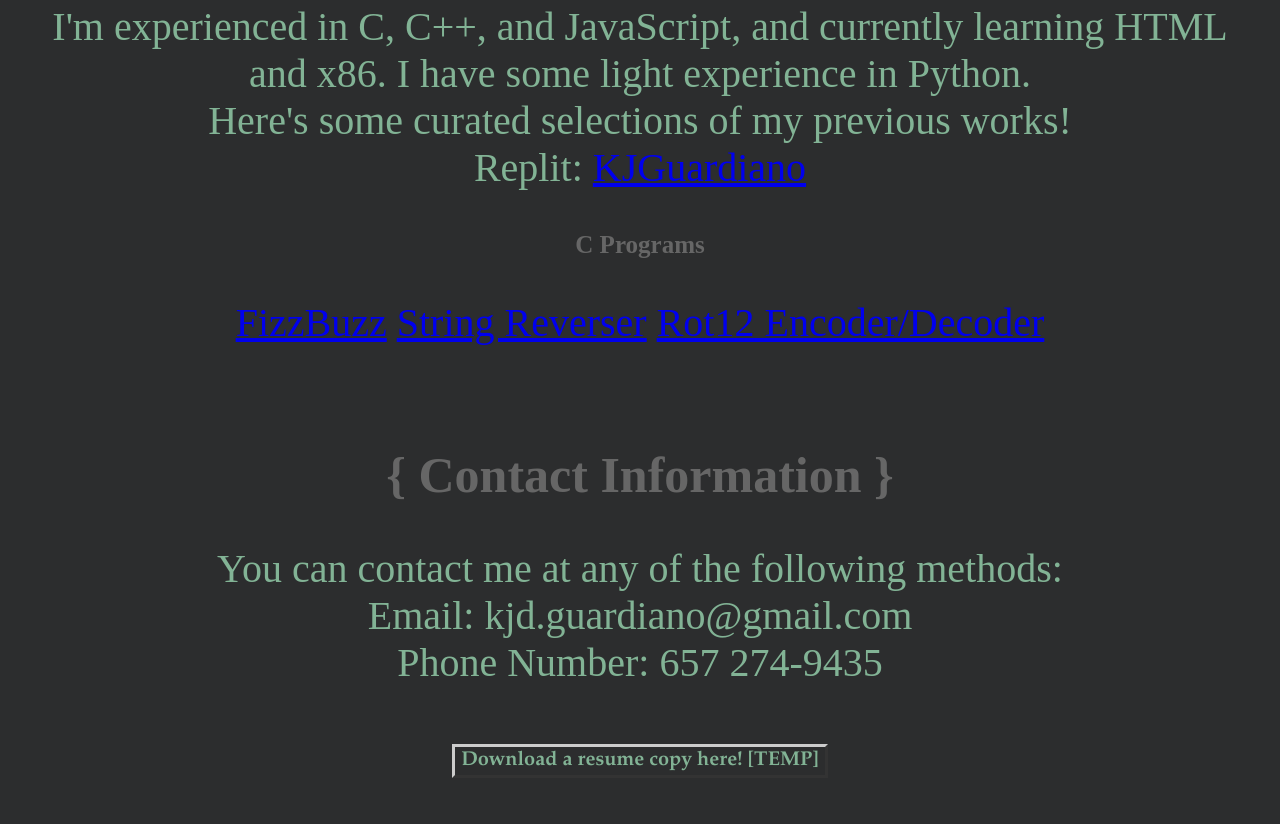
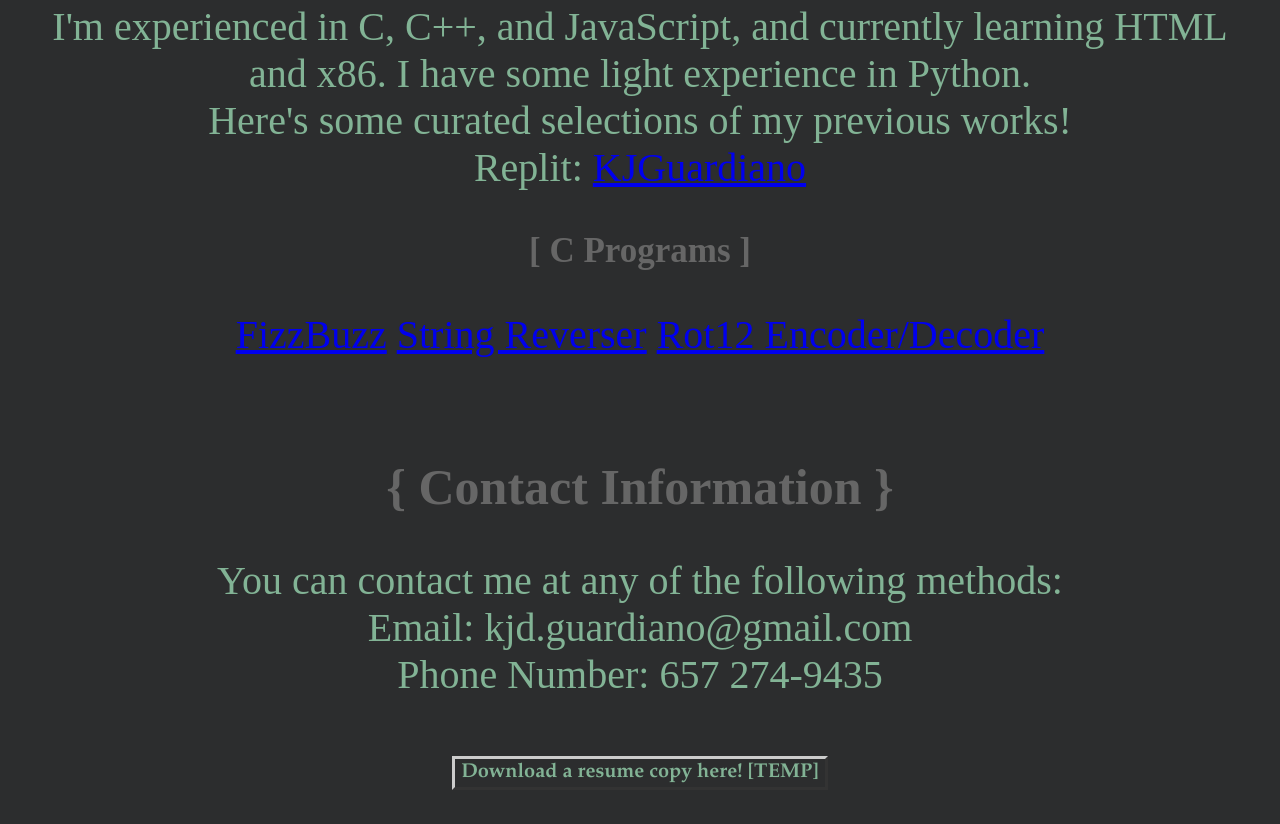
Before and after one commit to kjd-guardiano/kjd-guardiano.github.io, a plain HTML site: page index.html in a window 1280 px wide. Shown: the part 1864-2688 px from the top of the page. Drawn offline with Linux system fonts and the light colour scheme.

Commit message:
title adjustments
fixing title size of h3, moved up from 25 to 35 to more closely match main headers.

```diff
--- a/index.html
+++ b/index.html
@@ -39,7 +39,7 @@
   <br> Replit: <a href="https://replit.com/@KJGuardiano" target="_blank" rel="noreferrer noopener">KJGuardiano</a>
 </p>
 <h3>
-  C Programs
+  [ C Programs ]
 </h3>
 <p>
   <a href="https://replit.com/@KJGuardiano/FizzBuzz?v=1" target="_blank" rel="noreferrer noopener">FizzBuzz</a>
--- a/styles.css
+++ b/styles.css
@@ -39,7 +39,7 @@ p{
 
 h3{
   color: #666666;
-  font-size: 25px;
+  font-size: 35px;
   font-family: Crimson Text;
   text-align: center;
 }
```
